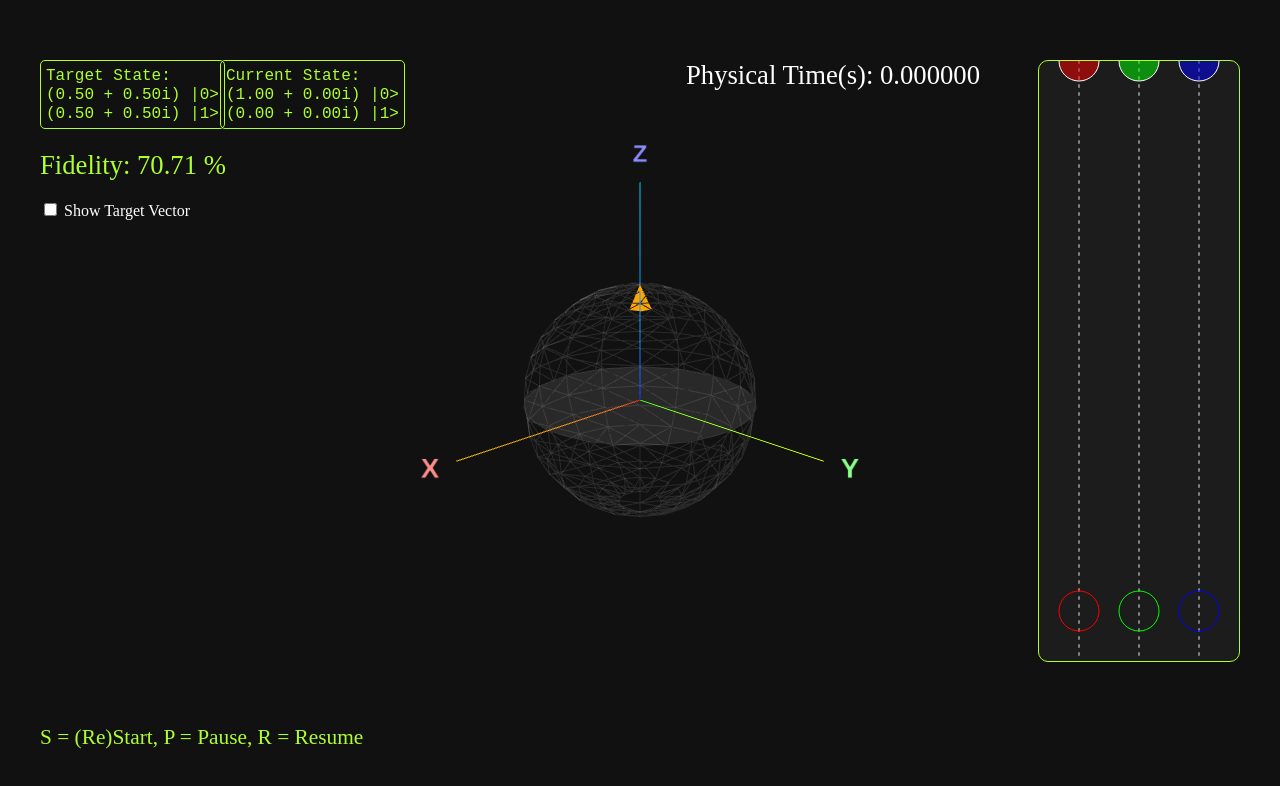
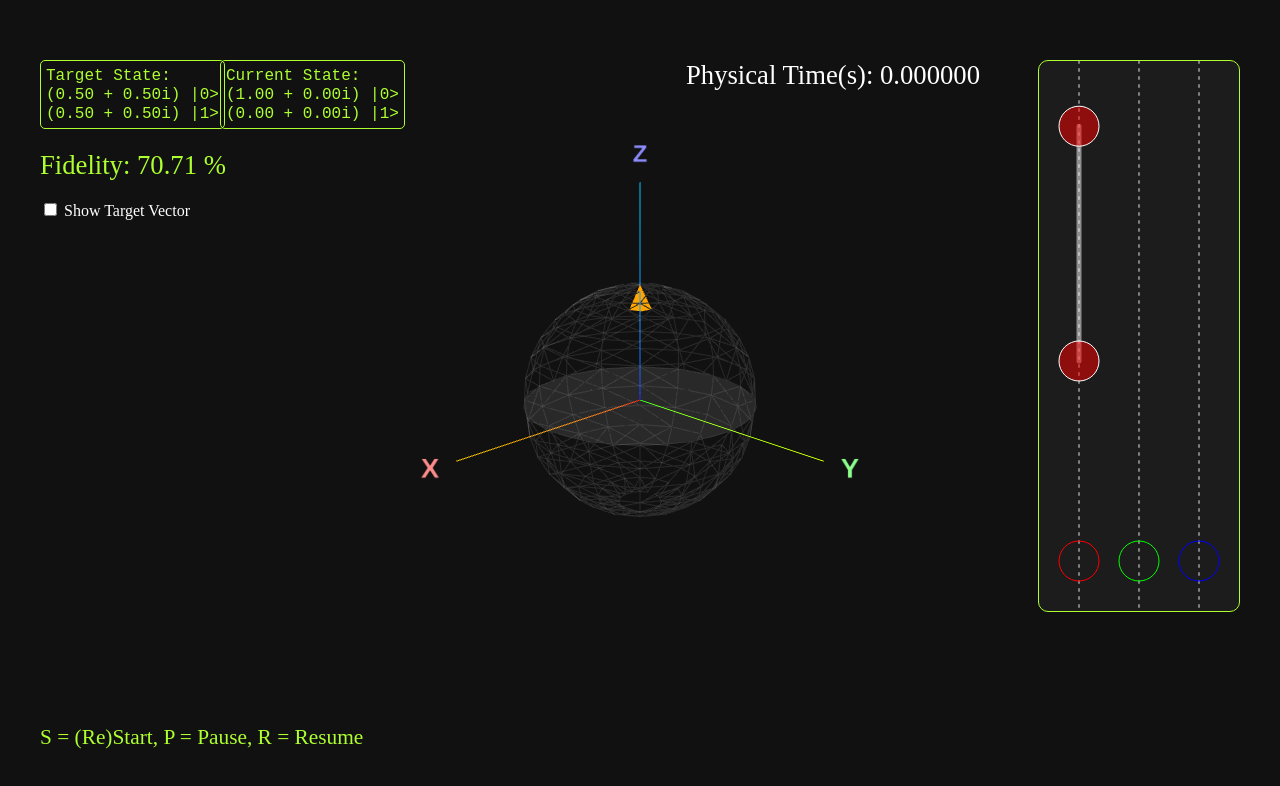
Before and after one commit to wavicle/blochspherehero, a Vue app: page / in a window 1280 px wide. Shown: the top 786 px of the page. Built offline with nearby package versions, Linux system fonts and the light colour scheme.

Commit message:
Guitar Hero working!

```diff
--- a/src/components/ControlPlane.vue
+++ b/src/components/ControlPlane.vue
@@ -1,24 +1,106 @@
+<script setup lang="ts">
+const laneLength = ref(LANE_LENGTH_PX);
+
+import { onBeforeUnmount, onMounted, ref, type PropType } from 'vue'
+import { LANE_LENGTH as LANE_LENGTH_PX, LANE_SPEED_PX_PER_COMPUTER_S, TIME_MULTIPLIER } from '../physics/config';
+import type { Dumbbell } from '../physics/singlequbit';
+
+const props = defineProps({
+  isXPressed: {
+    type: Boolean,
+    default: false
+  },
+  isYPressed: {
+    type: Boolean,
+    default: false
+  },
+  isZPressed: {
+    type: Boolean,
+    default: false
+  },
+  elapsedTime: {
+    type: Number,
+    default: 0
+  },
+  dumbbellsByAxis: {
+    type: Object as PropType<{ [key: string]: Dumbbell[] }>,
+    default: { 'x': [], 'y': [], 'z': [] }
+  }
+});
+
+onMounted(() => {
+
+});
+
+onBeforeUnmount(() => {
+});
+
+interface DumbbellGraphics {
+  cy1: number, cy2: number
+}
+
+function computeDumbbellGraphics(dumbbells: Dumbbell[], elapsedS: number) {
+  const dumbbellGraphics: DumbbellGraphics[] = []
+  for (const dumbbell of dumbbells) {
+    dumbbellGraphics.push({
+      cy1: calcY1(dumbbell, elapsedS),
+      cy2: calcY2(dumbbell, elapsedS)
+    })
+  }
+  return dumbbellGraphics;
+}
+
+function calcY1(dumbbell: Dumbbell, elapsedS: number) {
+  const computerTimeS = (dumbbell.startTimeS - elapsedS) / TIME_MULTIPLIER;
+  return LANE_LENGTH_PX - LANE_SPEED_PX_PER_COMPUTER_S * computerTimeS;
+}
+
+function calcY2(dumbbell: Dumbbell, elapsedS: number) {
+  const computerTimeS = (dumbbell.endTimeS - elapsedS) / TIME_MULTIPLIER;
+  return LANE_LENGTH_PX - LANE_SPEED_PX_PER_COMPUTER_S * computerTimeS;
+}
+</script>
+
 <template>
   <div class="control-plane-container">
-    <svg width="180" height="600" viewBox="0 0 180 600">
-      <line x1="30" y1="0" x2="30" y2="600" stroke="grey" stroke-width="2" stroke-dasharray="2 6"
+    <svg width="180" height="550" viewBox="0 0 180 550">
+      <line x1="30" y1="0" x2="30" y2="550" stroke="grey" stroke-width="2" stroke-dasharray="2 6"
         stroke-linecap="round" />
-      <line x1="90" y1="0" x2="90" y2="600" stroke="grey" stroke-width="2" stroke-dasharray="2 6"
+      <line x1="90" y1="0" x2="90" y2="550" stroke="grey" stroke-width="2" stroke-dasharray="2 6"
         stroke-linecap="round" />
-      <line x1="150" y1="0" x2="150" y2="600" stroke="grey" stroke-width="2" stroke-dasharray="2 6"
+      <line x1="150" y1="0" x2="150" y2="550" stroke="grey" stroke-width="2" stroke-dasharray="2 6"
         stroke-linecap="round" />
 
-      <circle cx="30" cy="550" r="20" stroke="#FF0000" :fill="isXPressed? '#FF0000': 'none'" />
-      <circle cx="90" cy="550" r="20" stroke="#00FF00" :fill="isYPressed? '#00FF00': 'none'" />
-      <circle cx="150" cy="550" r="20" stroke="#0000FF" :fill="isZPressed? '#0000FF': 'none'" />
+      <circle cx="30" :cy="laneLength" r="20" stroke="#FF0000" :fill="isXPressed ? '#FF0000' : 'none'" />
+      <circle cx="90" :cy="laneLength" r="20" stroke="#00FF00" :fill="isYPressed ? '#00FF00' : 'none'" />
+      <circle cx="150" :cy="laneLength" r="20" stroke="#0000FF" :fill="isZPressed ? '#0000FF' : 'none'" />
 
-      <circle cx="30" cy="0" r="20" fill="#FF0000" fill-opacity="0.5" stroke="#FFFFFF"/>
-      <circle cx="90" cy="0" r="20" fill="#00FF00" fill-opacity="0.5" stroke="#FFFFFF"/>
-      <circle cx="150" cy="0" r="20" fill="#0000FF" fill-opacity="0.5" stroke="#FFFFFF"/>
+      <template v-for="(dumbbell, index) in computeDumbbellGraphics(dumbbellsByAxis['x'], props.elapsedTime)"
+        :key="index">
+        <line x1="30" x2="30" :y1="dumbbell.cy1" :y2="dumbbell.cy2" stroke="white" stroke-width="5"
+          stroke-linecap="round" opacity="0.5" />
+        <circle cx="30" :cy="dumbbell.cy1" r="20" fill="#FF0000" fill-opacity="0.5" stroke="#FFFFFF" />
+        <circle cx="30" :cy="dumbbell.cy2" r="20" fill="#FF0000" fill-opacity="0.5" stroke="#FFFFFF" />
+      </template>
+      <template v-for="(dumbbell, index) in computeDumbbellGraphics(dumbbellsByAxis['y'], props.elapsedTime)"
+        :key="index">
+        <line x1="90" x2="90" :y1="dumbbell.cy1" :y2="dumbbell.cy2" stroke="white" stroke-width="5"
+          stroke-linecap="round" opacity="0.5" />
+        <circle cx="90" :cy="dumbbell.cy1" r="20" fill="#00FF00" fill-opacity="0.5" stroke="#FFFFFF" />
+        <circle cx="90" :cy="dumbbell.cy2" r="20" fill="#00FF00" fill-opacity="0.5" stroke="#FFFFFF" />
+      </template>
+      <template v-for="(dumbbell, index) in computeDumbbellGraphics(dumbbellsByAxis['z'], props.elapsedTime)"
+        :key="index">
+        <line x1="150" x2="150" :y1="dumbbell.cy1" :y2="dumbbell.cy2" stroke="white" stroke-width="5"
+          stroke-linecap="round" opacity="0.5" />
+        <circle cx="150" :cy="dumbbell.cy1" r="20" fill="#0000FF" fill-opacity="0.5" stroke="#FFFFFF" />
+        <circle cx="150" :cy="dumbbell.cy2" r="20" fill="#0000FF" fill-opacity="0.5" stroke="#FFFFFF" />
+      </template>
+
     </svg>
   </div>
   <div class="elapsedTime">
-    Physical Time(s): {{ elapsedTime }} <br>
+    Physical Time(s): {{ elapsedTime.toFixed(6) }} <br>
   </div>
 </template>
 
@@ -32,7 +114,7 @@
   border: 1px solid greenyellow;
 
   width: 200px;
-  height: 600px;
+  height: 550px;
   background-color: rgba(255, 255, 255, 0.048);
   z-index: 2;
 }
@@ -43,7 +125,6 @@
 }
 
 .elapsedTime {
-  top: 670px;
   z-index: 2;
   font-size: 20pt;
   position: absolute;
@@ -52,33 +133,3 @@
   right: 300px;
 }
 </style>
-
-<script setup lang="ts">
-import { onBeforeUnmount, onMounted } from 'vue'
-
-defineProps({
-  isXPressed: {
-    type: Boolean,
-    default: false
-  },
-  isYPressed: {
-    type: Boolean,
-    default: false
-  },
-  isZPressed: {
-    type: Boolean,
-    default: false
-  },
-  elapsedTime: {
-    type: String,
-    default: "0"
-  }
-});
-
-onMounted(() => {
-
-});
-
-onBeforeUnmount(() => {
-});
-</script>
--- a/src/components/SingleQubitWorkshop.vue
+++ b/src/components/SingleQubitWorkshop.vue
@@ -1,11 +1,11 @@
 <script setup lang="ts">
-import { RESTART_DELAY_S, SOLE_ANIMATOR } from '../physics/config.ts';
+import { RESTART_DELAY_S, SOLE_ANIMATOR, TIME_MULTIPLIER } from '../physics/config.ts';
 import { computed, onBeforeUnmount, onMounted, ref, shallowRef } from 'vue'
 import { Scene3d } from '../lib3d/Scene3d.ts';
 import { type TimeInfo } from '../lib3d/animator.ts';
 import { BLOCH_SPHERE_RADIUS, createArrow, createAxesHelper, createBlochSphereGrid } from '../lib3d/builders.ts';
 import { Vector3 } from 'three';
-import { applyControlSingleQubit, calcFidelity, singleQubitStateToBloch, type ControlInstruction, type StaticInstruction } from '../physics/singlequbit.ts';
+import { applyControlSingleQubit, calcFidelity, singleQubitStateToBloch, type ControlInstruction, type Dumbbell, type StaticInstruction } from '../physics/singlequbit.ts';
 import { complex } from 'mathjs';
 import { keyPresses } from '../physics/keydetector.ts';
 import ControlPlane from './ControlPlane.vue';
@@ -16,7 +16,7 @@ const isXPressed = ref(false);
 const isYPressed = ref(false);
 const isZPressed = ref(false);
 
-const resetDelayMs = ref(1000*RESTART_DELAY_S);
+const resetDelayMs = ref(1000 * RESTART_DELAY_S);
 const elapsedTime = ref(0);
 const fidelity = ref("0.00");
 
@@ -24,7 +24,6 @@ const isAnimationPaused = ref(false);
 
 const canvas = ref<HTMLCanvasElement | null>(null)
 let scene: Scene3d | null = null;
-
 
 const staticInstr: StaticInstruction = { gamma: 2.675 * (10 ** 8), B0: 2.0 };
 
@@ -66,6 +65,18 @@ const targetC2Display = computed(() => {
   return `(${c1.re.toFixed(2)} + ${c1.im.toFixed(2)}i) |1>`;
 });
 
+const dumbbellsByAxis = ref<{ [key: string]: Dumbbell[] }>({
+  'x': [
+    { startTimeS: 2.0 * TIME_MULTIPLIER, endTimeS: (2 + 2.348) * TIME_MULTIPLIER },
+  ],
+  'y': [
+
+  ],
+  'z': [
+    { startTimeS: 8 * TIME_MULTIPLIER, endTimeS: (8 + 2.348) * TIME_MULTIPLIER },
+  ]
+});
+
 onMounted(() => {
   const defaultLogic = {
     execute(_: TimeInfo) {
@@ -75,6 +86,32 @@ onMounted(() => {
 
   const animationLogic = {
     execute(timeInfo: TimeInfo) {
+      animateBlochSphere(timeInfo);
+    }
+  };
+
+  scene = new Scene3d({ canvasElement: canvas.value!, animator: SOLE_ANIMATOR, animationLogic, defaultLogic });
+
+  scene.add(createBlochSphereGrid());
+  scene.add(createAxesHelper());
+  scene.add(actualArrow);
+
+  const targetArrow = createArrow({
+    origin: new Vector3(0, 0, 0),
+    direction: singleQubitStateToBloch(targetState),
+    length: BLOCH_SPHERE_RADIUS,
+    color: 0xFFFFFF,
+    opacity: 1.0
+  });
+  targetArrow.visible = showTargetArrowRef.value;
+  scene.add(targetArrow);
+
+  scene.render();
+
+  handleReset();
+});
+
+function animateBlochSphere(timeInfo: TimeInfo) {
   elapsedTime.value = timeInfo.elapsed;
 
   const xPressed = keyPresses['KeyX'];
@@ -104,28 +141,6 @@ onMounted(() => {
     fidelity.value = calcFidelity(actualStateRef.value, targetState);
   }
 }
-  };
-
-  scene = new Scene3d({ canvasElement: canvas.value!, animator: SOLE_ANIMATOR, animationLogic, defaultLogic });
-
-  scene.add(createBlochSphereGrid());
-  scene.add(createAxesHelper());
-  scene.add(actualArrow);
-
-  const targetArrow = createArrow({
-    origin: new Vector3(0, 0, 0),
-    direction: singleQubitStateToBloch(targetState),
-    length: BLOCH_SPHERE_RADIUS,
-    color: 0xFFFFFF,
-    opacity: 1.0
-  });
-  targetArrow.visible = showTargetArrowRef.value;
-  scene.add(targetArrow);
-
-  scene.render();
-
-  handleReset();
-});
 
 function handleReset() {
   if (!animationDelayed.value) {
@@ -135,8 +150,9 @@ function handleReset() {
     actualArrow.setDirection(singleQubitStateToBloch(actualStateRef.value));
     fidelity.value = calcFidelity(actualStateRef.value, targetState);
     scene?.render();
-    resetDelayMs.value = 1000*RESTART_DELAY_S;
-    const intervalId = setInterval(()=>{
+
+    resetDelayMs.value = 1000 * RESTART_DELAY_S;
+    const intervalId = setInterval(() => {
       resetDelayMs.value = resetDelayMs.value - 500;
     }, 500);
     setTimeout(() => {
@@ -198,12 +214,12 @@ onBeforeUnmount(() => {
   </div>
 
   <ControlPlane :is-x-pressed="isXPressed" :is-y-pressed="isYPressed" :is-z-pressed="isZPressed"
-    :elapsed-time="elapsedTime.toFixed(6)" />
+    :elapsed-time="elapsedTime" :dumbbells-by-axis="dumbbellsByAxis" />
   <canvas ref="canvas" class="three-scene" />
 
   <div class="animationMsg">
     <div v-if="animationDelayed">
-      Starting game in {{ resetDelayMs/1000 }} seconds.
+      Starting game in {{ resetDelayMs / 1000 }} seconds.
     </div>
     {{ isAnimationPaused ? 'Game Paused' : '' }}
   </div>
--- a/src/lib3d/animator.ts
+++ b/src/lib3d/animator.ts
@@ -21,6 +21,7 @@ export class Animator {
     private _pausedTimelogicsById = new Map<string, AnimationLogic>();
 
     private _paused: boolean = false;
+    private _elapsedTimeS = 0;
 
     constructor(params: AnimatorParams) {
         this.timeMultiplier = params.timeMultiplier;
@@ -43,17 +44,17 @@ export class Animator {
         this.resume();
         this.timer = new THREE.Timer();
         const callback = () => {
+            this.timer.update();
+            const deltaScaled = this.timer.getDelta();
             if(this._paused) {
                 for (const logic of this._pausedTimelogicsById.values()) {
                     logic.execute({ delta: -1, elapsed: -1 });
                 }
             } else {
-                this.timer.update();
-                const deltaScaled = this.timer.getDelta();
-                const elapsedScaled = this.timer.getElapsed();
+                this._elapsedTimeS += deltaScaled;
 
                 const delta = deltaScaled * this.timeMultiplier;
-                const elapsed = elapsedScaled * this.timeMultiplier;
+                const elapsed = this._elapsedTimeS * this.timeMultiplier;
 
                 for (const logic of this._logicsById.values()) {
                     logic.execute({ delta, elapsed });
@@ -66,6 +67,7 @@ export class Animator {
 
     pause() {
         this._paused = true;
+        this.timer.reset();
     }
 
     resume() {
--- a/src/physics/config.ts
+++ b/src/physics/config.ts
@@ -5,4 +5,9 @@ export const SOLE_ANIMATOR = new Animator({
     timeMultiplier: TIME_MULTIPLIER
 });
 
+export const BALL_OUTER_RADIUS = 30;
+export const BALL_INNER_RADIUS = 20;
+export const LANE_LENGTH = 500;
+export const LANE_SPEED_PX_PER_COMPUTER_S = 100;
+
 export const RESTART_DELAY_S = 5;
--- a/src/physics/singlequbit.ts
+++ b/src/physics/singlequbit.ts
@@ -16,8 +16,25 @@ export interface ControlInstruction {
     Bz: number
 }
 
+export interface Dumbbell {
+    startTimeS: number,
+    endTimeS: number
+}
+
+export function timeForwardLanes(dumbbells: Dumbbell[], elapsedS: number) {
+    const newDumbbells: Dumbbell[] = [];
+    for (const dumbbell of dumbbells) {
+        const newDumbbell = {
+            startTimeS: dumbbell.startTimeS - elapsedS,
+            endTimeS: dumbbell.endTimeS - elapsedS
+        }
+        newDumbbells.push(newDumbbell);
+    }
+    return newDumbbells;
+}
+
 export function calcFidelity(actual: SingleQubitState, target: SingleQubitState) {
-    return (100*abs(dot([actual.c0, actual.c1], [target.c0, target.c1]))).toFixed(2);
+    return (100 * abs(dot([actual.c0, actual.c1], [target.c0, target.c1]))).toFixed(2);
 }
 
 export function getUnitaryTransform(
```
Lines whose indentation alone changed are shown as unchanged.
